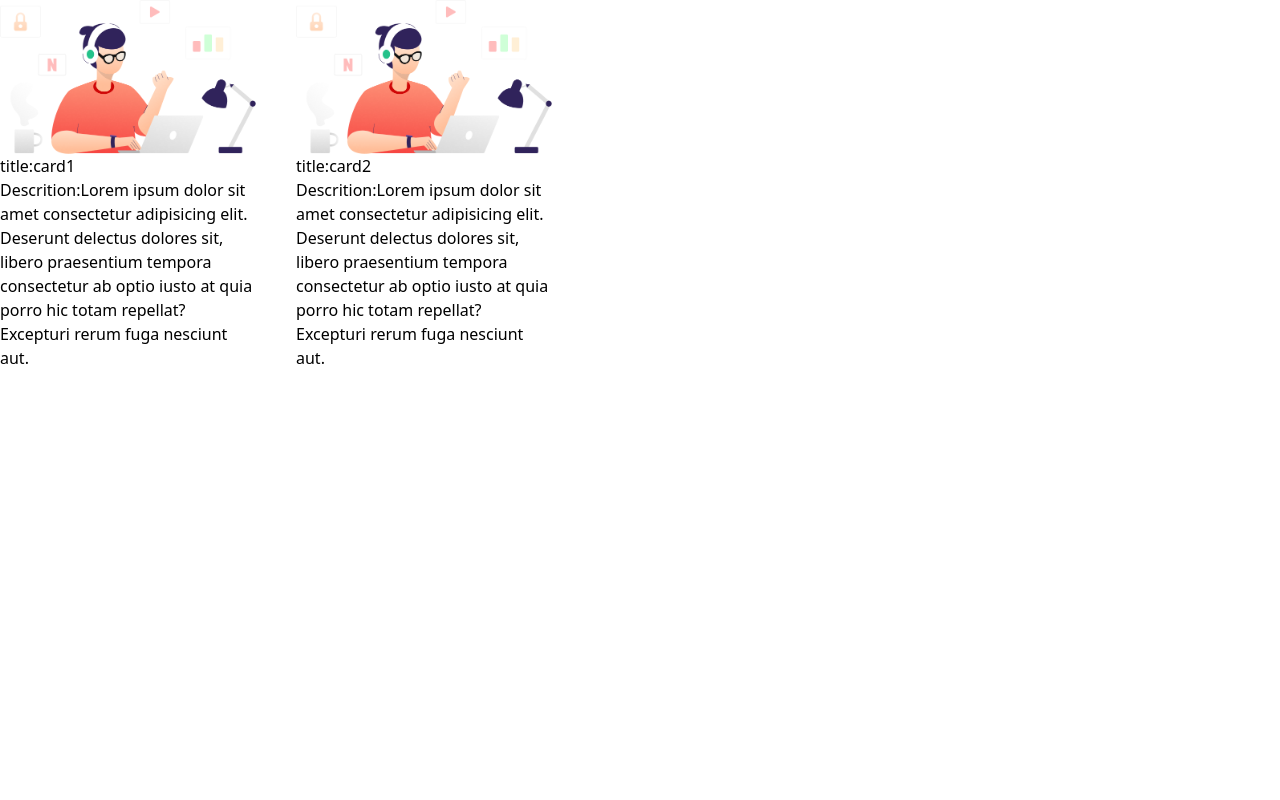
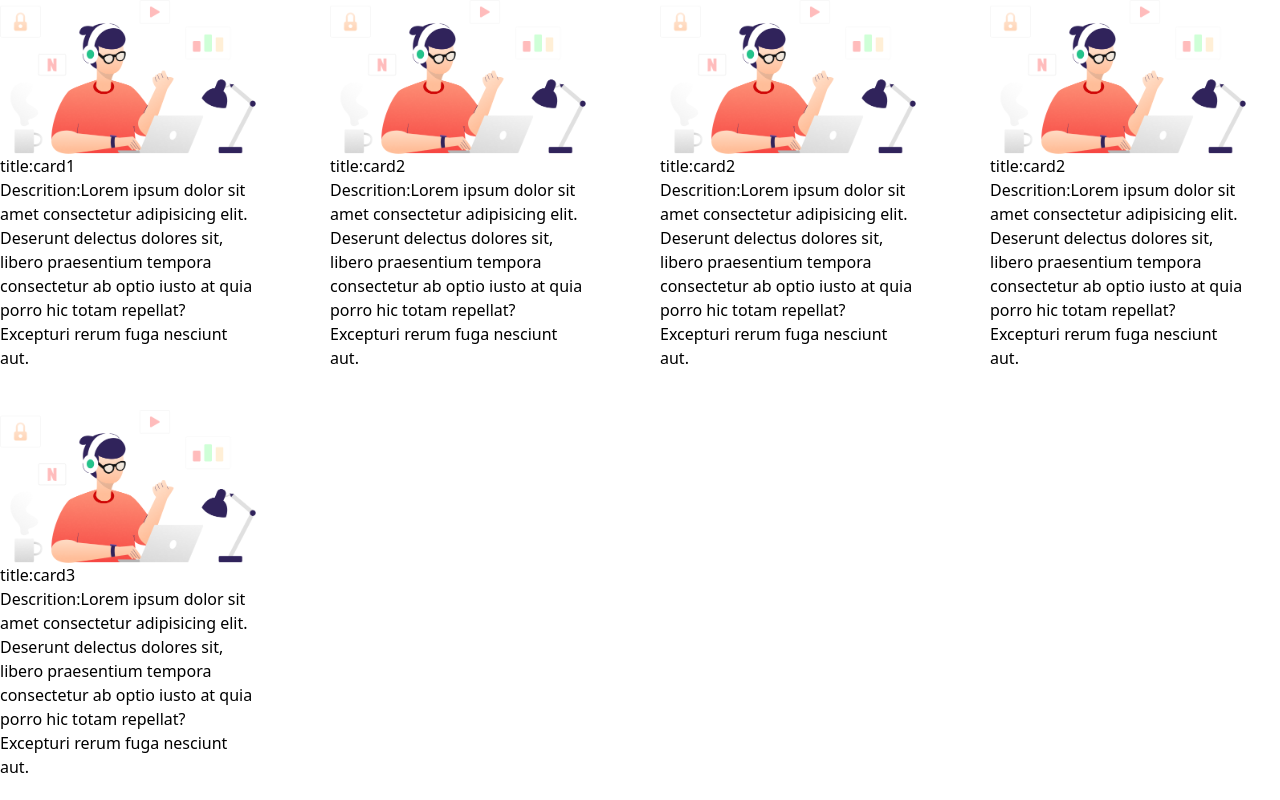
Before and after one commit to Arjunlama2/chaitra_frontend, a React (Vite) app: page / in a window 1280 px wide. Built offline with nearby package versions, Linux system fonts and the light colour scheme.

Commit message:
maping the card

```diff
--- /dev/null
+++ b/src/componet/Card.jsx
@@ -0,0 +1,26 @@
+import React from 'react'
+
+function Card(props) {
+
+ const { data } = props;
+  return (
+    <div>
+      {data ? (
+        <div className="w-[20vw]">
+          <div>
+            <img src={`${data.imageLink}`} alt="" />
+          </div>
+          <div className="w-[20vw]">
+            <p>title:{data.title}</p>
+            <p>Descrition:{data.discription}</p>
+          </div>
+        </div>
+      ) : (
+        <div> no data</div>
+      )}
+    </div>
+  );
+
+}
+
+export default Card
--- a/src/page/Login.jsx
+++ b/src/page/Login.jsx
@@ -1,27 +1,118 @@
-import React, { useState } from "react";
+import React, { useEffect, useState } from "react";
 
-function Login() {
-  const [username, setUsername] = useState(null);
-  const [passowrd, setPassword] = useState(null);
+// function Login() {
+//   const [username, setUsername] = useState(null);
+//   const [passowrd, setPassword] = useState(null);
 
-  const handlePassword = (e) => {
-    setPassword(e.target.value);
+//   const handlePassword = (e) => {
+//     setPassword(e.target.value);
+//   };
+
+//   const handleUsername = (e) => {
+//     setUsername(e.target.value);
+//   };
+
+//   const handleSubmit = () => {
+//     const data = {
+//       username: username,
+//       passowrd: passowrd,
+//     };
+// console.log(data)
+//     alert(`username:${data.username}`);
+//   };
+
+//   return (
+//     <div className="flex justify-center items-center min-h-screen bg-gray-100">
+//       <div className="bg-white shadow-lg rounded-2xl p-8 w-full max-w-sm">
+//         <h2 className="text-2xl font-semibold text-center text-gray-800 mb-6">
+//           Login
+//         </h2>
+
+//         <form>
+//           <div className="space-y-5">
+//             <div className="flex flex-col">
+//               <label
+//                 htmlFor="username"
+//                 className="text-sm font-medium text-gray-700 mb-1"
+//               >
+//                 Username
+//               </label>
+//               <input
+//                 id="username"
+//                 type="text"
+//                 className="border border-gray-300 rounded-lg p-2 focus:outline-none focus:ring-2 focus:ring-teal-500 focus:border-transparent"
+//                 placeholder="Enter your username"
+//                 onChange={(e) => {
+//                   handleUsername(e);
+//                 }}
+//               />
+//             </div>
+
+//             <div className="flex flex-col">
+//               <label
+//                 htmlFor="password"
+//                 className="text-sm font-medium text-gray-700 mb-1"
+//               >
+//                 Password
+//               </label>
+//               <input
+//                 id="password"
+//                 type="password"
+//                 className="border border-gray-300 rounded-lg p-2 focus:outline-none focus:ring-2 focus:ring-teal-500 focus:border-transparent"
+//                 placeholder="Enter your password"
+//                 onChange={(e) => handlePassword(e)}
+//               />
+//             </div>
+
+//             <button
+//               type="submit"
+//               className="w-full bg-blue-600 text-white py-2 rounded-lg hover:bg-blue-700 transition duration-200"
+//               onClick={handleSubmit}
+//             >
+//               Login
+//             </button>
+//           </div>
+//         </form>
+//       </div>
+//     </div>
+//   );
+// }
+
+// export default Login;
+
+
+
+
+function login() {
+  const [logindata, setLoginData] = useState({
+    username: '',
+    password: '',
+  });
+
+  const handleChange = (e) => {
+    const { name, value } = e.target;
+    // Replace only the changed value using object spread
+    setLoginData(prevState => ({
+      ...prevState,
+      [name]: value,
+    }));
   };
 
-  const handleUsername = (e) => {
-    setUsername(e.target.value);
-  };
+  const handleSubmit = (e) => {
+    e.preventDefault()
+    console.log("this is login data",logindata)
+  }
+  console.log("this is outside log")
 
-  const handleSubmit = () => {
-    const data = {
-      username: username,
-      passowrd: passowrd,
-    };
-console.log(data)
-    alert(`username:${data.username}`);
-  };
+
+
+// useEffect(()=>{
+// console.log("This inside useeffect")
+// },[handleSubmit])
+
 
   return (
+
     <div className="flex justify-center items-center min-h-screen bg-gray-100">
       <div className="bg-white shadow-lg rounded-2xl p-8 w-full max-w-sm">
         <h2 className="text-2xl font-semibold text-center text-gray-800 mb-6">
@@ -42,8 +133,9 @@ console.log(data)
                 type="text"
                 className="border border-gray-300 rounded-lg p-2 focus:outline-none focus:ring-2 focus:ring-teal-500 focus:border-transparent"
                 placeholder="Enter your username"
+                name="username"
                 onChange={(e) => {
-                  handleUsername(e);
+                  handleChange(e);
                 }}
               />
             </div>
@@ -58,16 +150,17 @@ console.log(data)
               <input
                 id="password"
                 type="password"
+                name="password"
                 className="border border-gray-300 rounded-lg p-2 focus:outline-none focus:ring-2 focus:ring-teal-500 focus:border-transparent"
                 placeholder="Enter your password"
-                onChange={(e) => handlePassword(e)}
+                onChange={(e) => handleChange(e)}
               />
             </div>
 
             <button
-              type="submit"
+
               className="w-full bg-blue-600 text-white py-2 rounded-lg hover:bg-blue-700 transition duration-200"
-              onClick={handleSubmit}
+              onClick={(e)=>handleSubmit(e)}
             >
               Login
             </button>
@@ -78,4 +171,4 @@ console.log(data)
   );
 }
 
-export default Login;
+export default login
--- a/src/page/home/Home.jsx
+++ b/src/page/home/Home.jsx
@@ -44,50 +44,55 @@
 
 import React from "react";
 import image from "../../assets/hero.png";
+import Card from "../../componet/Card";
 
-const Card = (props) => {
-  const { data } = props;
-  return (
-    <div>
-
-      {data ? (
-        <div className="w-[20vw]">
-          <div>
-            <img src={`${data.imageLink}`} alt="" />
-          </div>
-          <div className="w-[20vw]">
-            <p>title:{data.title}</p>
-            <p>Descrition:{data.discription}</p>
-          </div>
-        </div>
-
-      ) : (
-        <div> no data</div>
-      )}
-    </div>
-  );
+const data = [
+  {
+    title: "card1",
+    discription:
+      "Lorem ipsum dolor sit amet consectetur adipisicing elit. Deserunt delectus dolores sit, libero praesentium tempora consectetur ab optio iusto at quia porro hic totam repellat? Excepturi rerum fuga nesciunt aut.",
+    imageLink: image,
+  },
+  {
+title: "card2",
+    discription:
+      "Lorem ipsum dolor sit amet consectetur adipisicing elit. Deserunt delectus dolores sit, libero praesentium tempora consectetur ab optio iusto at quia porro hic totam repellat? Excepturi rerum fuga nesciunt aut.",
+    imageLink: image,
+  },
+  {
+    title: "card2",
+    discription:
+      "Lorem ipsum dolor sit amet consectetur adipisicing elit. Deserunt delectus dolores sit, libero praesentium tempora consectetur ab optio iusto at quia porro hic totam repellat? Excepturi rerum fuga nesciunt aut.",
+    imageLink: image,
+  },
+   {
+    title: "card2",
+    discription:
+      "Lorem ipsum dolor sit amet consectetur adipisicing elit. Deserunt delectus dolores sit, libero praesentium tempora consectetur ab optio iusto at quia porro hic totam repellat? Excepturi rerum fuga nesciunt aut.",
+    imageLink: image,
+  },
+   {
+    title: "card3",
+    discription:
+      "Lorem ipsum dolor sit amet consectetur adipisicing elit. Deserunt delectus dolores sit, libero praesentium tempora consectetur ab optio iusto at quia porro hic totam repellat? Excepturi rerum fuga nesciunt aut.",
+    imageLink: image,
+  }
+];
 
 
-};
+
 function Home() {
+
+
   return (
-    <div className="flex gap-10">
-      <Card
-        data={{
-          title: "card1",
-          discription:
-            "Lorem ipsum dolor sit amet consectetur adipisicing elit. Deserunt delectus dolores sit, libero praesentium tempora consectetur ab optio iusto at quia porro hic totam repellat? Excepturi rerum fuga nesciunt aut.",
-          imageLink: image,
-        }}
-      />
+    <div className="grid grid-cols-4 gap-10 ">
 
-      <Card
-       data={{
-          title: "card2",
-          discription:
-            "Lorem ipsum dolor sit amet consectetur adipisicing elit. Deserunt delectus dolores sit, libero praesentium tempora consectetur ab optio iusto at quia porro hic totam repellat? Excepturi rerum fuga nesciunt aut.",
-          imageLink: image,
-        }} />
+{ data &&
+  data.map((el,index)=>{
+    return <Card data={el} key={index}/>
+  })
+}
+
     </div>
   );
 }
```
